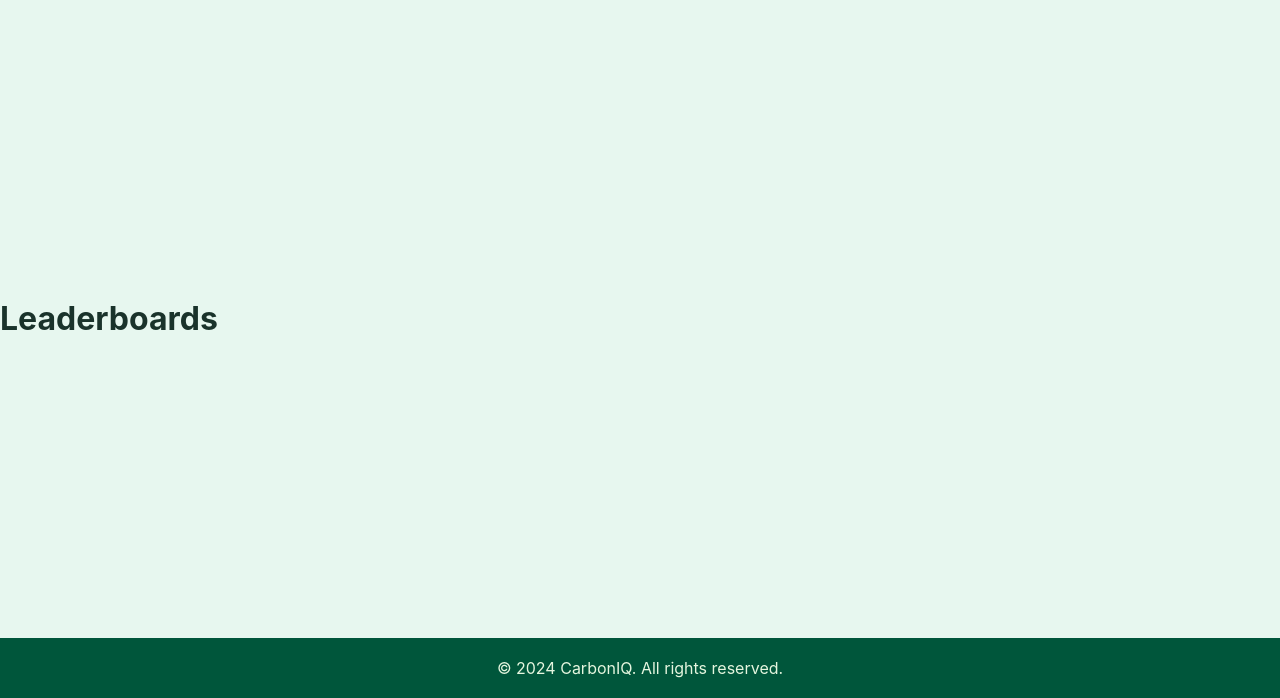
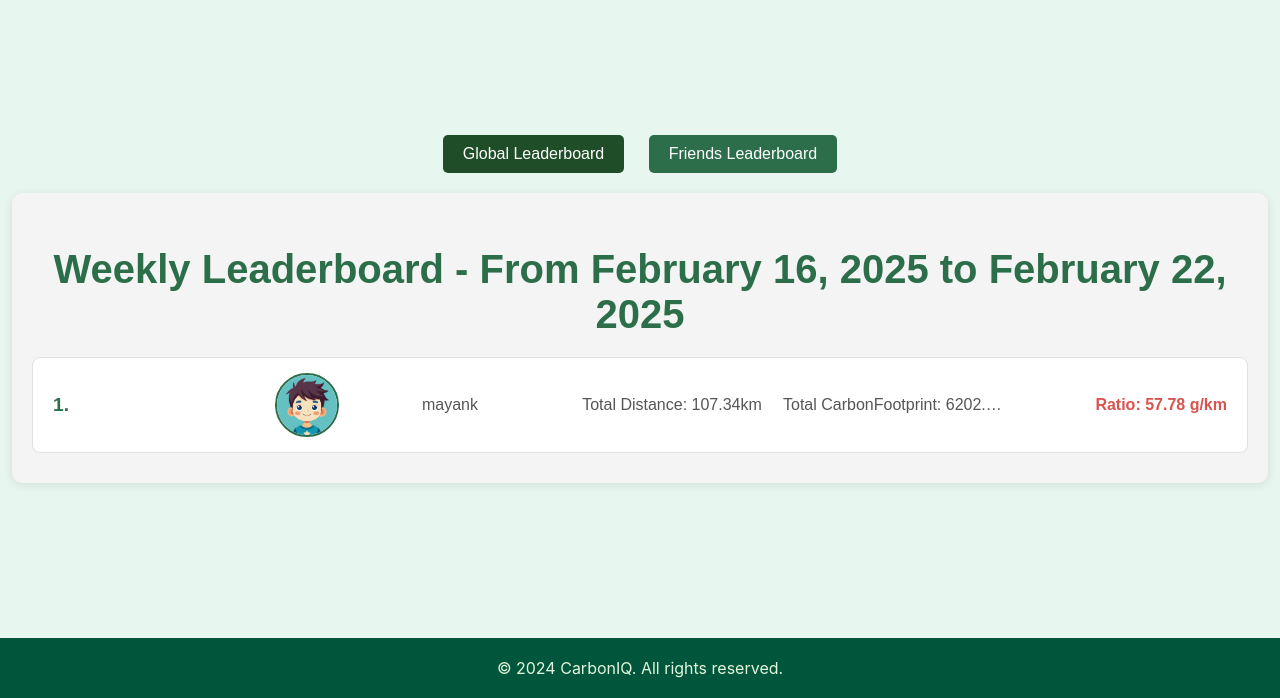
Before and after one commit to Mayank-711/CarbonIQ_Django, a Django app: page /leaderboards/ in a window 1280 px wide. Shown: the part 102-800 px from the top of the page. Run offline with Django 5.2, Linux system fonts and the light colour scheme; a user stored in the database is signed in; data comes from the database, SQL or seed files in the repository; parts of the project's set-up code (start-up, migrations or seed data) failed here and were passed over; some libraries are stand-ins or nearby versions.

```diff
--- a/mainapp/views.py
+++ b/mainapp/views.py
@@ -1,10 +1,14 @@
 from django.http import JsonResponse
 from django.shortcuts import render,redirect
 from django.contrib import messages
+from authapp.models import Friendship, UserProfile
 from mainapp.models import TripLog
 from .ml.scripts.predict_co2 import predict_co2_emission
 from django.contrib.auth.decorators import login_required
 from django.core.paginator import Paginator
+from django.utils.timezone import now
+from django.db.models import Sum,F
+from datetime import date, datetime,timedelta
 # Create your views here.
 
 @login_required(login_url='/login/')
@@ -130,6 +134,105 @@ def get_predictions(mode_of_transport, passengers, distance, time,time_taken):
 
     return co2_count
 
+def get_weekly_leaderboard():
+    today = datetime.now().date()
+    now = datetime.now()
+
+    # Adjust week start and end dates for a week starting on Sunday and ending on Saturday
+    start_of_week = today - timedelta(days=today.weekday() + 1) if today.weekday() != 6 else today
+    end_of_week = start_of_week + timedelta(days=6)
+
+    # Filter logs from the start of the current week (Sunday) to the end of the week (Saturday)
+    weekly_logs = TripLog.objects.filter(date__gte=start_of_week, date__lte=end_of_week)
+    # Aggregate total distance and carbon footprint by user
+    leaderboard = weekly_logs.values('user__id', 'user__username').annotate(
+        total_distance=Sum('api_distance'),
+        total_carbon=Sum('co2_emission')
+    ).annotate(
+        efficiency=F('total_carbon') / F('total_distance')
+    ).order_by('efficiency')  # Order by efficiency (ascending for better efficiency)
+
+    # Get all user profiles with avatars
+    profiles = UserProfile.objects.values('user__id', 'avatar')
+
+    # Create a dictionary for quick lookup of avatars by user id
+    avatar_dict = {profile['user__id']: profile['avatar'] for profile in profiles}
+
+    # Add avatar information and round efficiency to the leaderboard entries
+    for entry in leaderboard:
+        user_id = entry['user__id']
+        entry['avatar'] = avatar_dict.get(user_id, 'default.jpg')  # Use default if no avatar found
+        # Round efficiency to 2 decimal places
+        entry['total_distance']= round(entry['total_distance'],2)
+        entry['total_carbon']= round(entry['total_carbon'],2)
+        entry['efficiency'] = round(entry['efficiency'], 2)
+
+    return {
+        'leaderboard': leaderboard,
+        'current_datetime': now,
+        'start_of_week': start_of_week,
+        'end_of_week': end_of_week,
+    }
+
+def friend_leaderboards(user):
+    today = datetime.now().date()
+
+    # Adjust week start and end dates for a week starting on Sunday and ending on Saturday
+    start_of_week = today - timedelta(days=today.weekday() + 1) if today.weekday() != 6 else today
+    end_of_week = start_of_week + timedelta(days=6)
+
+    # Get friends' IDs
+    friends_from_user = Friendship.objects.filter(from_user=user, accepted=True).values_list('to_user', flat=True)
+    friends_to_user = Friendship.objects.filter(to_user=user, accepted=True).values_list('from_user', flat=True)
+
+    # Combine both lists to get all friends and include the user themselves
+    friends_ids = set(friends_from_user) | set(friends_to_user)
+    friends_ids.add(user.id)  # Include the logged-in user
+
+    # Filter logs for friends and the logged-in user
+    weekly_logs = TripLog.objects.filter(user__id__in=friends_ids, date__gte=start_of_week, date__lte=end_of_week)
+
+    # Aggregate total distance and carbon footprint by friend
+    friend_leaderboard = weekly_logs.values('user__id', 'user__username').annotate(
+        total_distance=Sum('api_distance'),
+        total_carbon=Sum('co2_emission')
+    ).annotate(
+        efficiency=F('total_carbon') / F('total_distance')
+    ).order_by('efficiency')  # Order by efficiency (ascending for better efficiency)
+
+    # Get friend profiles with avatars
+    profiles = UserProfile.objects.filter(user__id__in=friends_ids).values('user__id', 'avatar')
+
+    # Create a dictionary for quick lookup of avatars by user id
+    avatar_dict = {profile['user__id']: profile['avatar'] for profile in profiles}
+
+    # Add avatar information and round efficiency to the friend leaderboard entries
+    for entry in friend_leaderboard:
+        user_id = entry['user__id']
+        entry['avatar'] = avatar_dict.get(user_id, 'default.jpg')  # Use default if no avatar found
+        # Round efficiency to 2 decimal places
+        entry['total_distance']= round(entry['total_distance'],2)
+        entry['total_carbon']= round(entry['total_carbon'],2)
+        entry['efficiency'] = round(entry['efficiency'], 2)
+
+    return friend_leaderboard
+
 @login_required(login_url='/login/')
 def leaderboards(request):
-    return render(request,'mainapp/leaderboards.html')
+    now = datetime.now()
+    user = request.user
+
+    # Get the weekly leaderboard data
+    leaderboard_data = get_weekly_leaderboard()
+
+    # Get friend leaderboards data
+    friends_lboard_data = friend_leaderboards(user)
+
+    context = {
+        'leaderboard': leaderboard_data['leaderboard'],
+        'current_datetime': leaderboard_data['current_datetime'],
+        'start_of_week': leaderboard_data['start_of_week'],
+        'end_of_week': leaderboard_data['end_of_week'],
+        'friends_leaderboard': friends_lboard_data  # Add friends leaderboard to context
+    }
+    return render(request, 'mainapp/leaderboards.html', context)
--- a/static/css/leaderboards.css
+++ b/static/css/leaderboards.css
@@ -0,0 +1,143 @@
+ /* leaderboards.css */
+ .leaderboard-container {
+    max-width: 95%;
+    margin: 20px auto;
+    background-color: #f4f4f4;
+    padding: 20px;
+    border-radius: 10px;
+    box-shadow: 0 2px 10px rgba(0, 0, 0, 0.1);
+    color: #333;
+    font-family: 'Arial', sans-serif;
+}
+
+.leaderboard-container h2 {
+    text-align: center;
+    color: #2c6e49;
+    font-size: 2.5rem;
+    margin-bottom: 20px;
+}
+
+.leaderboard-list {
+    list-style-type: none;
+    padding: 0;
+    margin: 0;
+}
+
+.leaderboard-entry {
+    display: flex;
+    align-items: center;
+    justify-content: space-between;
+    background-color: #fff;
+    padding: 15px 20px;
+    margin-bottom: 10px;
+    border-radius: 8px;
+    transition: transform 0.3s ease, box-shadow 0.3s ease;
+    border: 1px solid #e0e0e0;
+    position: relative;
+    overflow: hidden; /* Prevents content overflow */
+}
+
+.leaderboard-entry:hover {
+    transform: translateY(-5px);
+    box-shadow: 0 4px 15px rgba(0, 0, 0, 0.2);
+    border-color: #2c6e49;
+}
+
+.profile-info {
+    display: flex;
+    align-items: center;
+    flex-shrink: 0; /* Prevents shrinking */
+}
+
+.profile-info .avatar {
+    width: 60px;
+    height: 60px;
+    border-radius: 50%;
+    border: 2px solid #2c6e49;
+}
+
+.rank-counter {
+    font-weight: bold;
+    color: #2c6e49;
+    font-size: 1.2rem;
+    width: 40px; /* Fixed width for consistent alignment */
+    text-align: center;
+}
+
+.leaderboard-entry span {
+    flex: 1; /* Ensure spans grow equally */
+    text-align: center;
+    color: #555;
+    display: inline-block; /* Ensure spans do not stretch */
+    overflow: hidden; /* Prevents overflow */
+    text-overflow: ellipsis; /* Adds ellipsis for long text */
+    white-space: nowrap; /* Prevents text wrapping */
+}
+
+.leaderboard-entry span:first-of-type {
+    text-align: left;
+    font-weight: bold;
+    color: #2c6e49;
+}
+
+.leaderboard-entry span:last-of-type {
+    text-align: right;
+    font-weight: bold;
+    color: #d9534f;
+}
+
+/* Media query for responsiveness */
+@media (max-width: 600px) {
+    .leaderboard-entry {
+        flex-direction: column;
+        align-items: flex-start;
+    }
+
+    .leaderboard-entry span {
+        text-align: left;
+        width: 100%;
+        margin-top: 5px;
+        white-space: normal; /* Allow text to wrap on smaller screens */
+    }
+
+    .leaderboard-entry span:first-of-type {
+        margin-top: 0;
+    }
+
+    .profile-info {
+        margin-bottom: 10px;
+    }
+}
+
+/* Buttons styling */
+.toggle-buttons {
+    text-align: center;
+    margin-bottom: 20px;
+}
+
+.toggle-buttons button {
+    background-color: #2c6e49;
+    color: white;
+    border: none;
+    padding: 10px 20px;
+    font-size: 1rem;
+    border-radius: 5px;
+    cursor: pointer;
+    margin: 0 10px;
+}
+
+.toggle-buttons button.active {
+    background-color: #1f4d28;
+}
+
+.toggle-buttons button:hover {
+    background-color: #1f4d28;
+}
+
+.leaderboard-section {
+    display: none;
+}
+
+.leaderboard-section.active {
+    display: block;
+}
--- /dev/null
+++ b/static/js/leaderboards.js
@@ -0,0 +1,20 @@
+document.addEventListener('DOMContentLoaded', function() {
+    const globalButton = document.getElementById('globalButton');
+    const friendsButton = document.getElementById('friendsButton');
+    const globalLeaderboard = document.getElementById('globalLeaderboard');
+    const friendsLeaderboard = document.getElementById('friendsLeaderboard');
+
+    globalButton.addEventListener('click', function() {
+        globalLeaderboard.classList.add('active');
+        friendsLeaderboard.classList.remove('active');
+        globalButton.classList.add('active');
+        friendsButton.classList.remove('active');
+    });
+
+    friendsButton.addEventListener('click', function() {
+        globalLeaderboard.classList.remove('active');
+        friendsLeaderboard.classList.add('active');
+        globalButton.classList.remove('active');
+        friendsButton.classList.add('active');
+    });
+});
--- a/templates/mainapp/leaderboards.html
+++ b/templates/mainapp/leaderboards.html
@@ -1,19 +1,105 @@
 {% extends 'mainapp/base.html' %}
 {% load static %}
-{% block title %}Leaderboards{% endblock %}
+{% block title %}Weekly Leaderboards{% endblock %}
 
 {% block extra_head %}
     <link rel="stylesheet" href="{% static 'css/leaderboards.css' %}">
-    <style>
-    </style>
 {% endblock %}
 
 {% block content %}
-    <div class="container">
-        <div class="row">
-            <div class="col-md-12">
-                <h1>Leaderboards</h1>
-            </div>
+    <div class="toggle-buttons">
+        <button id="globalButton" class="active">Global Leaderboard</button>
+        <button id="friendsButton">Friends Leaderboard</button>
+    </div>
+
+    <div id="globalLeaderboard" class="leaderboard-section active">
+        <div class="leaderboard-container">
+            <h2>Weekly Leaderboard - From {{ start_of_week|date:"F j, Y" }} to {{ end_of_week|date:"F j, Y" }}</h2>
+            {% if leaderboard %}
+                <ul class="leaderboard-list">
+                    {% for entry in leaderboard %}
+                        <li class="leaderboard-entry">
+                            <span class="rank-counter">{{ forloop.counter }}.</span>
+                            <div class="profile-info">
+                                {% if entry.avatar == '1' %}
+                                    <img src="{% static 'avatar/kid.jpg' %}" alt="Avatar 1" class="avatar">
+                                {% elif entry.avatar == '2' %}
+                                    <img src="{% static 'avatar/men.jpg' %}" alt="Avatar 2" class="avatar">
+                                {% elif entry.avatar == '3' %}
+                                    <img src="{% static 'avatar/girl1.jpg' %}" alt="Avatar 3" class="avatar">
+                                {% elif entry.avatar == '4' %}
+                                    <img src="{% static 'avatar/girl2.jpg' %}" alt="Avatar 4" class="avatar">
+                                {% elif entry.avatar == '5' %}
+                                    <img src="{% static 'avatar/girl3.jpg' %}" alt="Avatar 5" class="avatar">
+                                {% elif entry.avatar == '6' %}
+                                    <img src="{% static 'avatar/girl4.jpg' %}" alt="Avatar 6" class="avatar">
+                                {% elif entry.avatar == '7' %}
+                                    <img src="{% static 'avatar/boy1.jpg' %}" alt="Avatar 7" class="avatar">
+                                {% elif entry.avatar == '8' %}
+                                    <img src="{% static 'avatar/boy2.jpg' %}" alt="Avatar 8" class="avatar">
+                                {% elif entry.avatar == '9' %}
+                                    <img src="{% static 'avatar/ninja.jpg' %}" alt="Avatar 9" class="avatar">
+                                {% else %}
+                                    <img src="{% static 'avatar/default.jpg' %}" alt="Default Avatar" class="avatar">
+                                {% endif %}
+                            </div>
+                            <span>{{ entry.user__username }}</span>
+                            <span>Total Distance: {{ entry.total_distance }}km</span>
+                            <span>Total CarbonFootprint: {{ entry.total_carbon }}g</span>
+                            <span>Ratio: {{ entry.efficiency }} g/km</span>
+                        </li>
+                    {% endfor %}
+                </ul>
+            {% else %}
+                <p>No data available for this week.</p>
+            {% endif %}
         </div>
     </div>
+
+    <div id="friendsLeaderboard" class="leaderboard-section">
+        <div class="leaderboard-container">
+            <h2>Friend's Leaderboard - From {{ start_of_week|date:"F j, Y" }} to {{ end_of_week|date:"F j, Y" }}</h2>
+            {% if friends_leaderboard %}
+                <ul class="leaderboard-list">
+                    {% for entry in friends_leaderboard %}
+                        <li class="leaderboard-entry">
+                            <span class="rank-counter">{{ forloop.counter }}.</span>
+                            <div class="profile-info">
+                                {% if entry.avatar == '1' %}
+                                    <img src="{% static 'avatar/kid.jpg' %}" alt="Avatar 1" class="avatar">
+                                {% elif entry.avatar == '2' %}
+                                    <img src="{% static 'avatar/men.jpg' %}" alt="Avatar 2" class="avatar">
+                                {% elif entry.avatar == '3' %}
+                                    <img src="{% static 'avatar/girl1.jpg' %}" alt="Avatar 3" class="avatar">
+                                {% elif entry.avatar == '4' %}
+                                    <img src="{% static 'avatar/girl2.jpg' %}" alt="Avatar 4" class="avatar">
+                                {% elif entry.avatar == '5' %}
+                                    <img src="{% static 'avatar/girl3.jpg' %}" alt="Avatar 5" class="avatar">
+                                {% elif entry.avatar == '6' %}
+                                    <img src="{% static 'avatar/girl4.jpg' %}" alt="Avatar 6" class="avatar">
+                                {% elif entry.avatar == '7' %}
+                                    <img src="{% static 'avatar/boy1.jpg' %}" alt="Avatar 7" class="avatar">
+                                {% elif entry.avatar == '8' %}
+                                    <img src="{% static 'avatar/boy2.jpg' %}" alt="Avatar 8" class="avatar">
+                                {% elif entry.avatar == '9' %}
+                                    <img src="{% static 'avatar/ninja.jpg' %}" alt="Avatar 9" class="avatar">
+                                {% else %}
+                                    <img src="{% static 'avatar/default.jpg' %}" alt="Default Avatar" class="avatar">
+                                {% endif %}
+                            </div>
+                            <span>{{ entry.user__username }}</span>
+                            <span>Total Distance: {{ entry.total_distance }}km</span>
+                            <span>Total CarbonFootprint: {{ entry.total_carbon }}g</span>
+                            <span>Ratio: {{ entry.efficiency }} g/km</span>
+                        </li>
+                    {% endfor %}
+                </ul>
+            {% else %}
+                <p>No data available for your friends this week.</p>
+            {% endif %}
+        </div>
+    </div>
+
+    <script src="{% static 'js/leaderboards.js' %}">
+    </script>
 {% endblock %}
```
Also changed, not shown: static/css/logtrip.css (+13 -13 lines).
